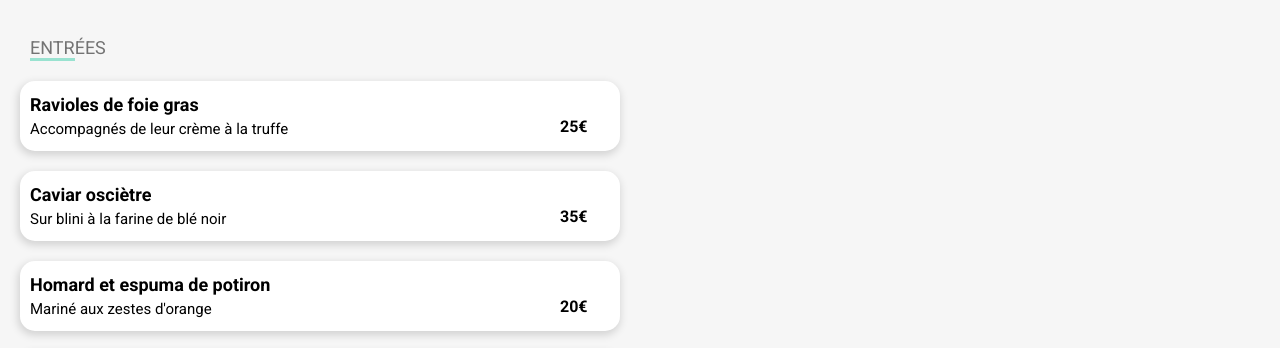
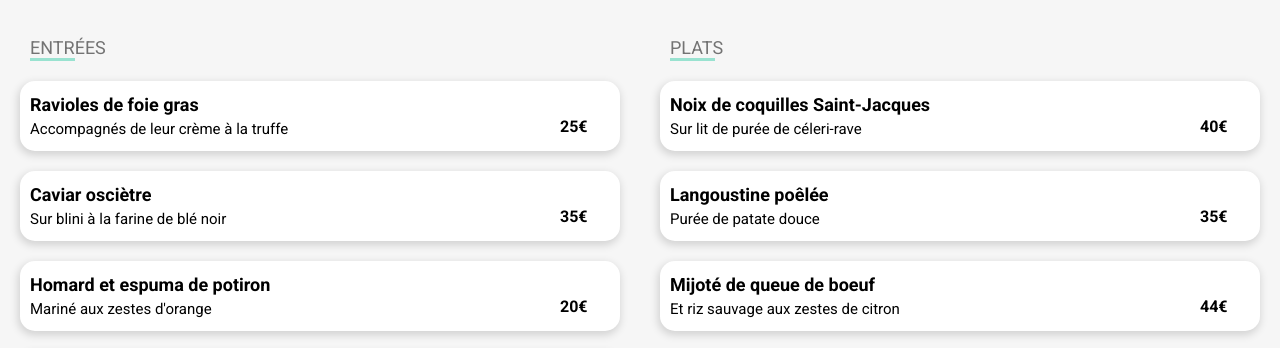
Before and after one commit to jugadev/ohmyfood, a plain HTML site: page menu_2.html in a window 1280 px wide. Shown: the part 372-720 px from the top of the page. Drawn offline with Linux system fonts and the light colour scheme; a web font is replaced by a local one.

Commit message:
modified:   menu_2.html modified:   menu_3.html modified:   menu_4.html

```diff
--- a/menu_2.html
+++ b/menu_2.html
@@ -38,6 +38,7 @@
                 <h1>La note enchantée</h1>
                 <i class="fa-regular fa-heart"></i>
             </div>
+            <div class="menu__conteneur">
             <div class="conteneur_carte">
                 <h2>ENTRÉES</h2>
                 <div class="conteneur_carte__carte">
@@ -161,7 +162,7 @@
 
                 </div>
             </div>
-
+        </div>
             <div class="commande">
                 <button class="commande__btn">Commander</button>
             </div>
```
Also changed, not shown: menu_3.html (+2 -1 lines), menu_4.html (+2 -1 lines).
